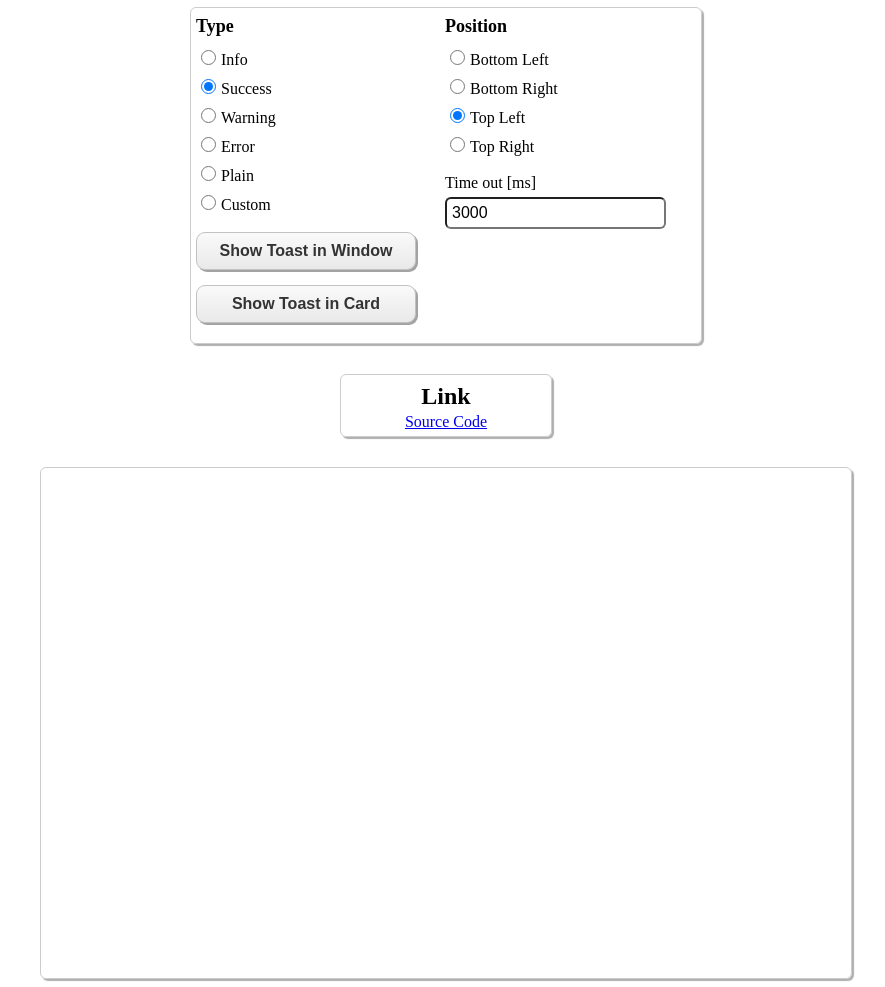
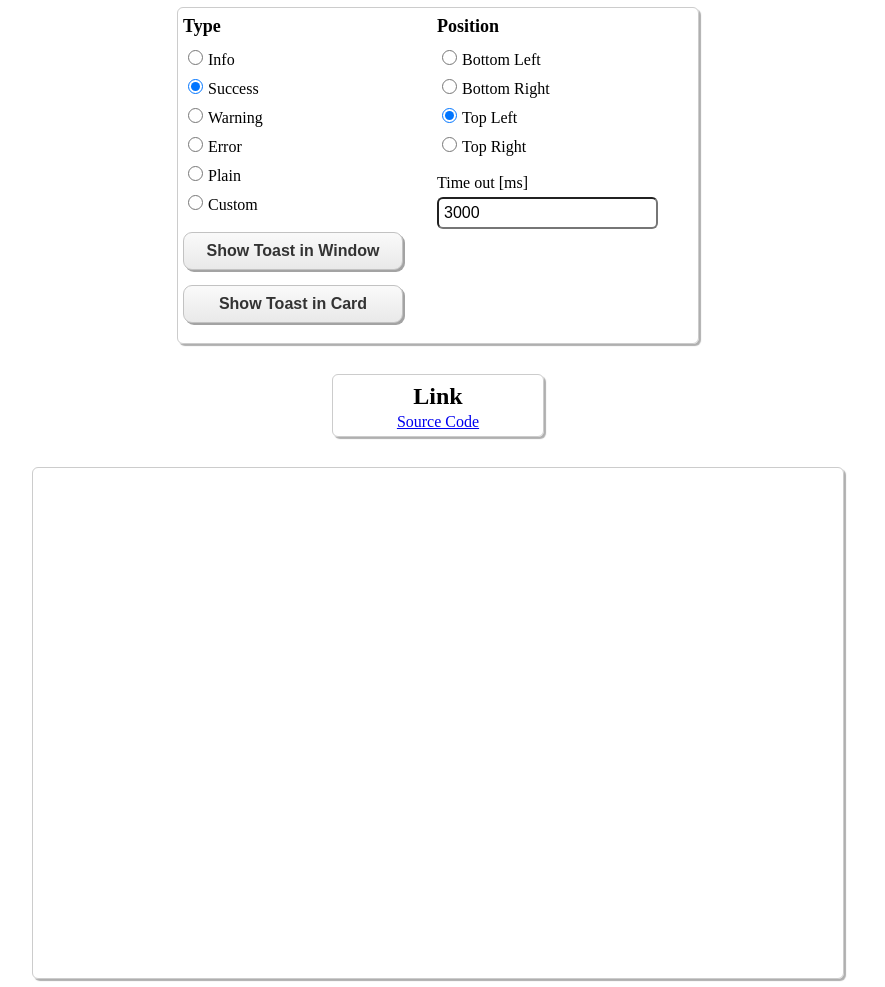
Before and after one commit to konrad-g/vanilla-toast, a website: page demo/index.html in a window 1280 px wide. Shown: the part 73-1060 px from the top of the page, without its empty margins (202-1087 px from the left). Drawn offline with Linux system fonts and the light colour scheme.

Commit message:
Updated demo

```diff
--- a/demo/index.html
+++ b/demo/index.html
@@ -5,7 +5,7 @@
   <title>Vanilla Toast (vanilla-toast)</title>
 
   <meta charset="UTF-8"/>
-  <meta name="viewport" content="user-scalable=yes, target-densitydpi=device-dpi, width=850, minimal-ui"/>
+  <meta name="viewport" content="user-scalable=yes, target-densitydpi=device-dpi, initial-scale=1, width=device-width, minimal-ui"/>
   <meta http-equiv="X-UA-Compatible" content="IE=edge">
 
   <!-- Pointer Events Polyfill -->
--- a/demo/main.css
+++ b/demo/main.css
@@ -1,6 +1,6 @@
 html, body {
-  width: 100%;
   min-height: 100%;
+  position: relative;
 }
 
 h1 {
@@ -25,7 +25,7 @@ h1 {
 }
 
 .control-panel {
-  width: 500px;
+  max-width: 510px;
   margin-left: auto;
   margin-right: auto;
 }
@@ -38,7 +38,7 @@ h1 {
 }
 
 .column-left, .column-right {
-  width: calc(50% - 5px);
+  width: 250px;
   display: inline-block;
   vertical-align: top;
 }
@@ -63,7 +63,7 @@ label {
 }
 
 .custom-container {
-  width: 800px;
+  max-width: 800px;
   height: 500px;
   margin-top: 30px;
   margin-left: auto;
```
